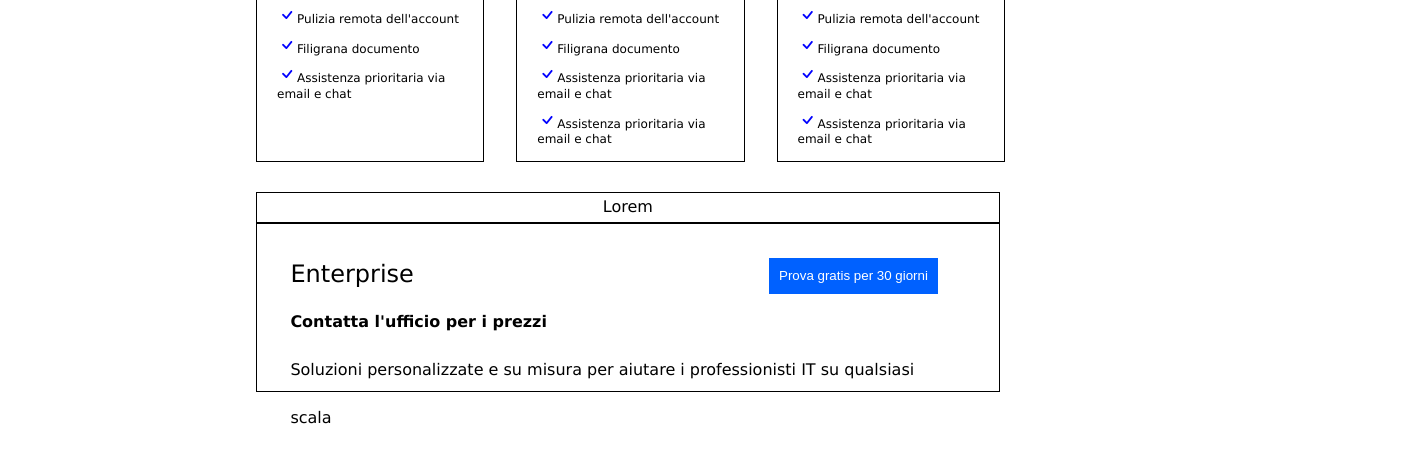
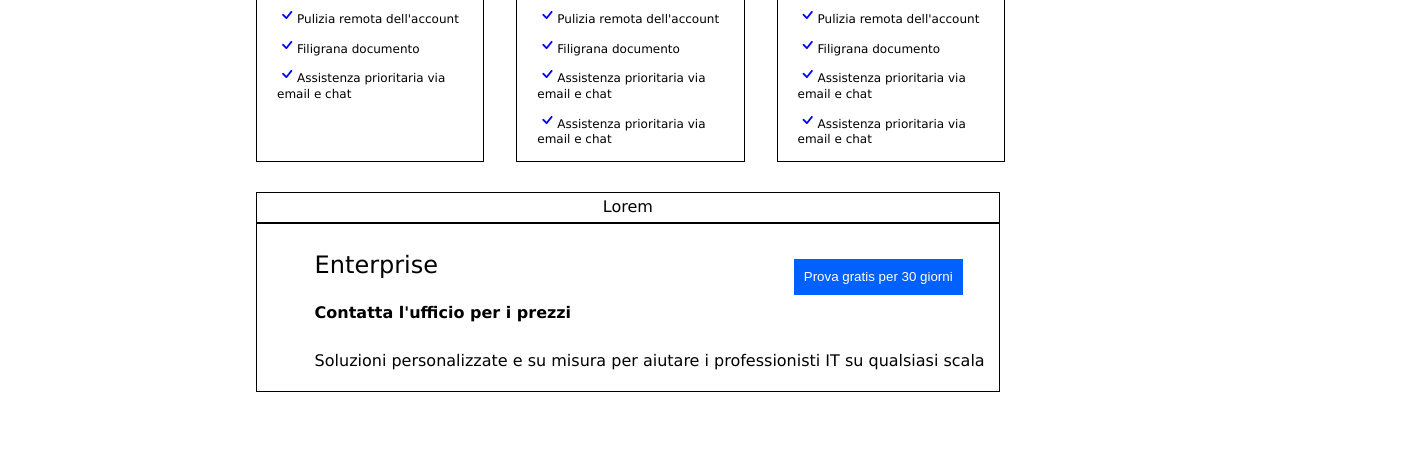
Before and after one commit to SharyMirko/htmlcss-dropbox, a plain HTML site: page index.html in a window 1280 px wide. Shown: the part 1346-1804 px from the top of the page, 1409 px wide, since content can reach past the window. Drawn offline with nearby package versions, Linux system fonts and the light colour scheme.

Commit message:
float bottone card

```diff
--- a/css/style.css
+++ b/css/style.css
@@ -247,8 +247,8 @@ li i {
     width: 83%;
     height: 200px;
     margin-top: 30px;
+    border: black 1px solid;
     float: left;
-    border: black 1px solid;
 }
 
 .nodot {
@@ -262,16 +262,15 @@ li i {
 }
 
 .col-right2 {
-    float:left;
     width: 90%;
-    padding-top: 60px;
+padding-top: 75px;
+position: absolute;
 }
 
 .col-left2 {
     float: right;
-    padding-top: 24px;
-    position: absolute;
-    padding-left: 40%;
+    padding-top: 25px;
+    padding-right: 36px;
 }
 
 .col-left3 {
```
